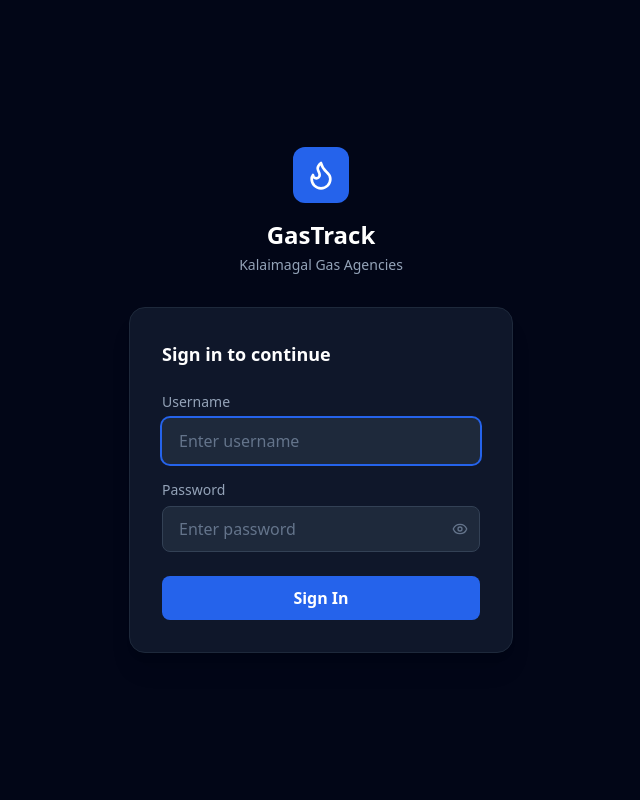
After one commit to sathishthinker/kalaimagal_gas_agency, a Flask app: page /login in a window 1280 px wide. The commit adds this page. Shown: the whole page, without its empty margins (319-959 px from the left). Run offline with Flask 3, Linux system fonts and the light colour scheme; some libraries are stand-ins or nearby versions.

Commit message:
Add session-based authentication with login/logout page

```diff
--- a/app.py
+++ b/app.py
@@ -1,15 +1,16 @@
 import json
 import os
 from datetime import date
-from flask import Flask, request, jsonify, render_template, abort
+from flask import Flask, request, jsonify, render_template, abort, session as flask_session, redirect
 
 from models import (
     init_db, seed_db,
-    Firm, Product, Stock, Customer, Transaction, InventoryLog, ProductHistory
+    Firm, Product, Stock, Customer, Transaction, InventoryLog, ProductHistory, User
 )
 
 app = Flask(__name__)
 app.config['JSON_SORT_KEYS'] = False
+app.secret_key = os.environ.get('SECRET_KEY', 'dev-secret-change-in-production')
 
 try:
     engine, Session = init_db()
@@ -125,6 +126,48 @@ def _get_firm_data(session, firm_id):
         'transactions':  [_serialize_transaction(t) for t in txns],
         'inventoryLogs': [_serialize_inv_log(l) for l in logs],
     }
+
+
+# ---------------------------------------------------------------------------
+# Auth
+# ---------------------------------------------------------------------------
+
+@app.before_request
+def require_login():
+    public = {'/login', '/logout'}
+    if request.path in public:
+        return None
+    if not flask_session.get('user_id'):
+        if request.path.startswith('/api/'):
+            return jsonify({'error': 'Unauthorized'}), 401
+        return redirect('/login')
+
+
+@app.route('/login', methods=['GET', 'POST'])
+def login():
+    if flask_session.get('user_id'):
+        return redirect('/')
+    error = None
+    if request.method == 'POST':
+        username = request.form.get('username', '').strip()
+        password = request.form.get('password', '')
+        s = Session()
+        try:
+            user = s.query(User).filter_by(username=username).first()
+            if user and user.check_password(password):
+                flask_session['user_id'] = user.id
+                flask_session['username'] = user.username
+                return redirect('/')
+            error = 'Invalid username or password'
+        finally:
+            Session.remove()
+    return render_template('login.html', error=error)
+
+
+@app.route('/logout')
+def logout():
+    flask_session.clear()
+    return redirect('/login')
 
 
 # ---------------------------------------------------------------------------
--- a/templates/index.html
+++ b/templates/index.html
@@ -64,6 +64,11 @@
                 <i data-lucide="users" size="20"></i><span class="font-medium">Customers</span>
             </button>
         </nav>
+        <div class="px-4 pb-6">
+            <a href="/logout" class="w-full flex items-center space-x-3 px-4 py-3 rounded-lg text-slate-400 hover:bg-slate-800 hover:text-red-400 transition-colors">
+                <i data-lucide="log-out" size="20"></i><span class="font-medium">Logout</span>
+            </a>
+        </div>
     </aside>
 
     <!-- Main Content -->
--- /dev/null
+++ b/templates/login.html
@@ -0,0 +1,82 @@
+<!DOCTYPE html>
+<html lang="en">
+<head>
+    <meta charset="UTF-8">
+    <meta name="viewport" content="width=device-width, initial-scale=1.0">
+    <title>Login – GasTrack</title>
+    <script src="https://cdn.tailwindcss.com"></script>
+    <script src="https://unpkg.com/lucide@latest"></script>
+</head>
+<body class="bg-slate-950 text-slate-200 min-h-screen flex items-center justify-center px-4">
+
+    <div class="w-full max-w-sm">
+
+        <!-- Logo -->
+        <div class="flex flex-col items-center mb-8">
+            <div class="bg-blue-600 p-3 rounded-xl mb-4">
+                <i data-lucide="flame" class="text-white w-8 h-8"></i>
+            </div>
+            <h1 class="text-2xl font-bold text-white">GasTrack</h1>
+            <p class="text-slate-400 text-sm mt-1">Kalaimagal Gas Agencies</p>
+        </div>
+
+        <!-- Card -->
+        <div class="bg-slate-900 border border-slate-800 rounded-2xl p-8 shadow-xl">
+            <h2 class="text-lg font-semibold text-white mb-6">Sign in to continue</h2>
+
+            {% if error %}
+            <div class="flex items-center gap-2 bg-red-500/10 border border-red-500/30 text-red-400 text-sm rounded-lg px-4 py-3 mb-5">
+                <i data-lucide="alert-circle" class="w-4 h-4 shrink-0"></i>
+                {{ error }}
+            </div>
+            {% endif %}
+
+            <form method="POST" action="/login">
+                <div class="mb-4">
+                    <label class="block text-sm text-slate-400 mb-1.5" for="username">Username</label>
+                    <input
+                        id="username" name="username" type="text"
+                        autocomplete="username" required autofocus
+                        class="w-full bg-slate-800 border border-slate-700 rounded-lg px-4 py-2.5 text-white placeholder-slate-500 focus:outline-none focus:ring-2 focus:ring-blue-600 focus:border-transparent transition"
+                        placeholder="Enter username"
+                    >
+                </div>
+                <div class="mb-6">
+                    <label class="block text-sm text-slate-400 mb-1.5" for="password">Password</label>
+                    <div class="relative">
+                        <input
+                            id="password" name="password" type="password"
+                            autocomplete="current-password" required
+                            class="w-full bg-slate-800 border border-slate-700 rounded-lg px-4 py-2.5 pr-10 text-white placeholder-slate-500 focus:outline-none focus:ring-2 focus:ring-blue-600 focus:border-transparent transition"
+                            placeholder="Enter password"
+                        >
+                        <button type="button" onclick="togglePassword()" class="absolute right-3 top-1/2 -translate-y-1/2 text-slate-500 hover:text-slate-300">
+                            <i data-lucide="eye" id="eye-icon" class="w-4 h-4"></i>
+                        </button>
+                    </div>
+                </div>
+                <button type="submit"
+                    class="w-full bg-blue-600 hover:bg-blue-700 text-white font-semibold py-2.5 rounded-lg transition-colors">
+                    Sign In
+                </button>
+            </form>
+        </div>
+    </div>
+
+    <script>
+        lucide.createIcons();
+        function togglePassword() {
+            const input = document.getElementById('password');
+            const icon  = document.getElementById('eye-icon');
+            if (input.type === 'password') {
+                input.type = 'text';
+                icon.setAttribute('data-lucide', 'eye-off');
+            } else {
+                input.type = 'password';
+                icon.setAttribute('data-lucide', 'eye');
+            }
+            lucide.createIcons();
+        }
+    </script>
+</body>
+</html>
```
Also changed, not shown: models.py (+24 -0 lines).
